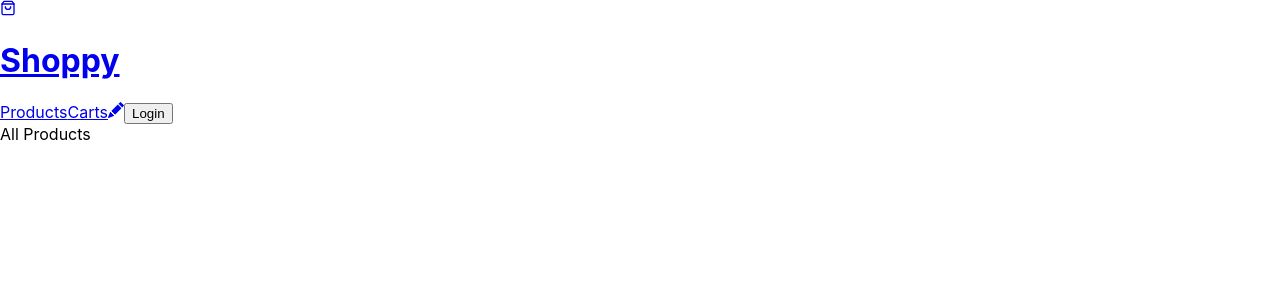
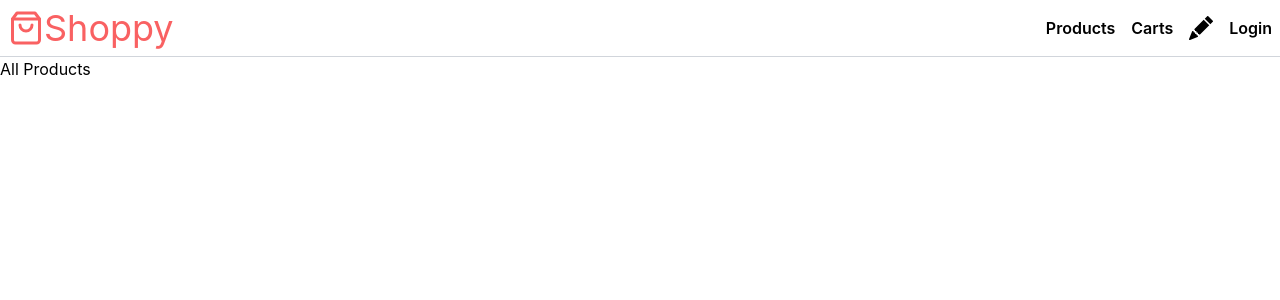
Before and after one commit to heroyooi/react_shoppy, a React (Create React App) app: page /products in a window 1280 px wide. Shown: the top 300 px of the page. Built offline with nearby package versions, Linux system fonts and the light colour scheme; no server answers.

Commit message:
14.10 어드민 사용자💡- API 만들기

```diff
--- a/package.json
+++ b/package.json
@@ -6,6 +6,7 @@
     "@testing-library/jest-dom": "^5.14.1",
     "@testing-library/react": "^13.0.0",
     "@testing-library/user-event": "^13.2.1",
+    "firebase": "^10.0.0",
     "react": "^18.2.0",
     "react-dom": "^18.2.0",
     "react-icons": "^4.10.1",
@@ -36,5 +37,8 @@
       "last 1 firefox version",
       "last 1 safari version"
     ]
+  },
+  "devDependencies": {
+    "tailwindcss": "^3.3.2"
   }
 }
--- /dev/null
+++ b/src/api/firebase.js
@@ -0,0 +1,51 @@
+import { initializeApp } from "firebase/app";
+import {
+  getAuth,
+  signInWithPopup,
+  GoogleAuthProvider,
+  signOut,
+  onAuthStateChanged,
+} from "firebase/auth";
+import { getDatabase, ref, get } from "firebase/database";
+
+const firebaseConfig = {
+  apiKey: process.env.REACT_APP_FIREBASE_API_KEY,
+  authDomain: process.env.REACT_APP_FIREBASE_AUTH_DOMAIN,
+  databaseURL: process.env.REACT_APP_FIREBASE_DB_URL,
+  projectId: process.env.REACT_APP_FIREBASE_PROJECT_ID,
+};
+
+const app = initializeApp(firebaseConfig);
+const auth = getAuth();
+const provider = new GoogleAuthProvider();
+const database = getDatabase(app);
+
+export function login() {
+  signInWithPopup(auth, provider).catch(console.error);
+}
+
+export function logout() {
+  signOut(auth).catch(console.error);
+}
+
+export function onUserStateChange(callback) {
+  onAuthStateChanged(auth, async (user) => {
+    // 1. 사용자가 있는 경우에 (로그인한경우)
+    const updateUser = user ? await adminUser(user) : null;
+    callback(updateUser);
+  });
+}
+
+async function adminUser(user) {
+  // 2. 사용자가 어드민 권한을 가지고 있는지 확인!
+  // 3. {...user, isAdmin: true/false}
+  return get(ref(database, "admins")) //
+    .then((snapshot) => {
+      if (snapshot.exists()) {
+        const admins = snapshot.val();
+        const isAdmin = admins.includes(user.uid);
+        return { ...user, isAdmin };
+      }
+      return user;
+    });
+}
--- a/src/components/Navbar.jsx
+++ b/src/components/Navbar.jsx
@@ -1,21 +1,35 @@
 import { Link } from "react-router-dom";
 import { FiShoppingBag } from "react-icons/fi";
 import { BsFillPencilFill } from "react-icons/bs";
+import { login, logout, onUserStateChange } from "../api/firebase";
+import { useEffect, useState } from "react";
+import User from "./User";
 
 export default function Navbar() {
+  const [user, setUser] = useState();
+
+  useEffect(() => {
+    onUserStateChange((user) => {
+      console.log(user);
+      setUser(user);
+    });
+  }, []);
+
   return (
-    <header>
-      <Link to="/">
+    <header className="flex justify-between border-b border-gray-300 p-2">
+      <Link to="/" className="flex items-center text-4xl text-brand">
         <FiShoppingBag />
         <h1>Shoppy</h1>
       </Link>
-      <nav>
+      <nav className="flex items-center gap-4 font-semibold">
         <Link to="/products">Products</Link>
         <Link to="/carts">Carts</Link>
-        <Link to="/products/new">
+        <Link to="/products/new" className="text-2xl">
           <BsFillPencilFill />
         </Link>
-        <button>Login</button>
+        {user && <User user={user} />}
+        {!user && <button onClick={login}>Login</button>}
+        {user && <button onClick={logout}>Logout</button>}
       </nav>
     </header>
   );
--- /dev/null
+++ b/src/components/User.jsx
@@ -0,0 +1,12 @@
+export default function User({ user: { photoURL, displayName } }) {
+  return (
+    <div className="flex items-center">
+      <img
+        className="w-10 h-10 rounded-full mr-2"
+        src={photoURL}
+        alt={displayName}
+      />
+      <span className="hidden md:block">{displayName}</span>
+    </div>
+  );
+}
--- a/src/index.css
+++ b/src/index.css
@@ -1,13 +1,22 @@
+@tailwind base;
+@tailwind components;
+@tailwind utilities;
+
 body {
   margin: 0;
-  font-family: -apple-system, BlinkMacSystemFont, 'Segoe UI', 'Roboto', 'Oxygen',
-    'Ubuntu', 'Cantarell', 'Fira Sans', 'Droid Sans', 'Helvetica Neue',
+  font-family: -apple-system, BlinkMacSystemFont, "Segoe UI", "Roboto", "Oxygen",
+    "Ubuntu", "Cantarell", "Fira Sans", "Droid Sans", "Helvetica Neue",
     sans-serif;
   -webkit-font-smoothing: antialiased;
   -moz-osx-font-smoothing: grayscale;
+  @apply flex flex-col items-center;
+}
+
+#root {
+  @apply w-full max-w-screen-2xl;
 }
 
 code {
-  font-family: source-code-pro, Menlo, Monaco, Consolas, 'Courier New',
+  font-family: source-code-pro, Menlo, Monaco, Consolas, "Courier New",
     monospace;
 }
--- /dev/null
+++ b/tailwind.config.js
@@ -0,0 +1,12 @@
+/** @type {import('tailwindcss').Config} */
+module.exports = {
+  content: ["./src/**/*.{js,jsx}"],
+  theme: {
+    extend: {
+      colors: {
+        brand: "#f96162",
+      },
+    },
+  },
+  plugins: [],
+};
```
Also changed, not shown: 1 other file (tests, documents, lock files or other folders).
